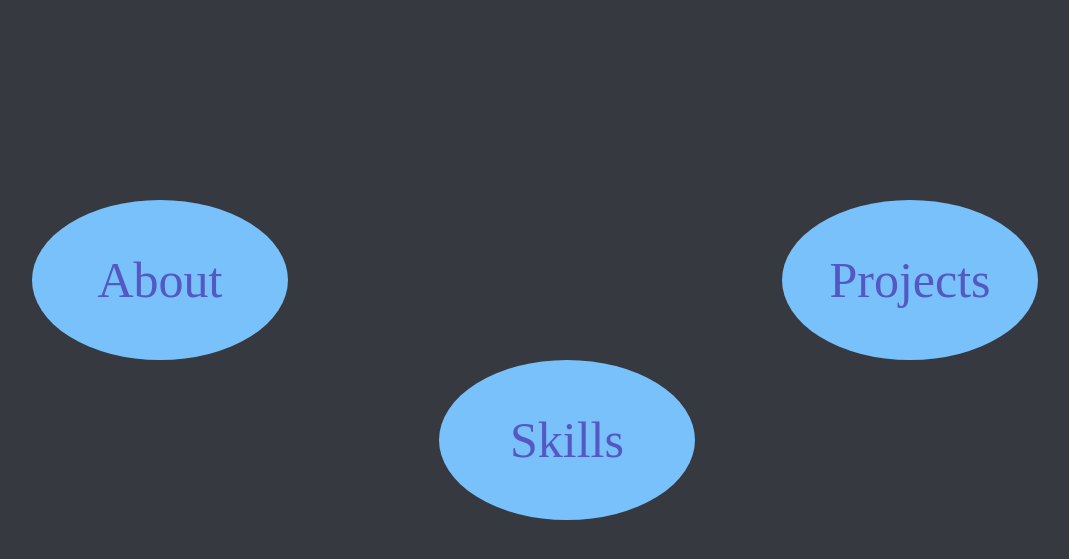
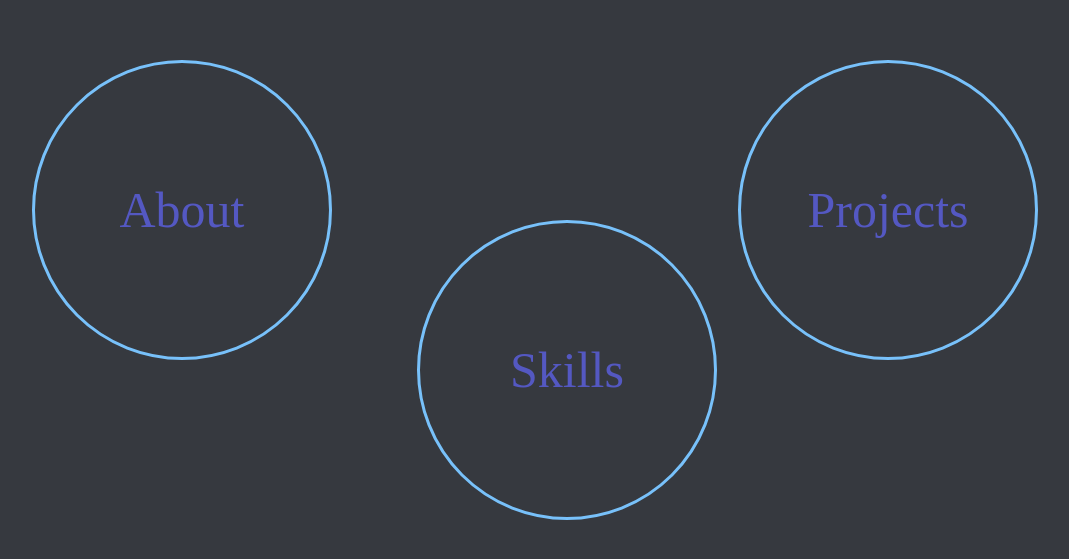
Before and after one commit to aleandre6579/ReactPortfolio, a React (Create React App) app: page / in a window 1280 px wide. Shown: the part 175-734 px from the top of the page, without its empty margins (73-1142 px from the left). Built offline with nearby package versions, Linux system fonts and the light colour scheme.

Commit message:
Improving buttons

```diff
--- a/src/components/intro.jsx
+++ b/src/components/intro.jsx
@@ -7,20 +7,43 @@ class Intro extends Component {
 
     }
     render() {
+        console.log(document.querySelectorAll(".magic"));
+        function circleBtnClicked(btnNum) {
+            console.log(btnNum);
+        }
+
+        const handleOnMouseMove = e => {
+            console.log("A");
+            const { currentTarget: target } = e;
+
+            const rect = target.getBoundingClientRect(),
+                x = e.clientX - rect.left,
+                y = e.clientY - rect.top;
+
+            target.style.setProperty("--mouse-x", '${x}px');
+            target.style.setProperty("--mouse-y", '${y}px');
+        }
+
+        for(const magic of document.querySelectorAll(".magic")) {
+            console.log("B");
+            magic.onmousemove = e => handleOnMouseMove(e);
+        }
+
         return (
             <div className="w3-display-container w3-center white-section">
                     <div className="title w3-container w3-padding-32 w3-hide-small">
                         <div className="name">Alexandre Simon</div>
                         <div className="software-dev">Software Developer</div>
                     </div>
+
                     <div className="btns">
-                        <div className="magic btn-container about-btn">
+                        <div onClick={() => circleBtnClicked(0)} className="magic btn-container about-btn">
                             <div className="circle-btn-txt">About</div>
                         </div>
-                        <div className="magic btn-container skills-btn">
+                        <div onClick={() => circleBtnClicked(1)} className="magic btn-container skills-btn">
                             <div className="circle-btn-txt">Skills</div>
                         </div>
-                        <div className="magic btn-container projects-btn">
+                        <div onClick={() => circleBtnClicked(2)} className="magic btn-container projects-btn">
                             <div className="circle-btn-txt">Projects</div>
                         </div>
                     </div>
--- a/src/css/intro.css
+++ b/src/css/intro.css
@@ -7,7 +7,18 @@
     --title-size: clamp(2rem, 5rem, 10rem);
 }
 
-@keyframes background-pan {
+@keyframes btn-on-hover {
+    0% {
+        background: transparent;
+        }
+
+    100% {
+        background: linear-gradient(-45deg,
+        var(--purple), var(--blue));
+        }
+}
+
+@keyframes btn-background {
 	0% {
 		background-position: 0% 0%;
 	}
@@ -40,17 +51,6 @@
     }
     100% {
         left:  5%;
-    }
-}
-
-@keyframes btnsFadeIn {
-    0% {
-        opacity: 0;
-        transform: scale(0);
-    }
-    100% {
-        opacity: 1;
-        transform: scale(1);
     }
 }
 
@@ -91,16 +91,64 @@
     justify-content: center;
 }
 .btn-container {
-    margin: 7em;
+    margin: 7rem;
     position: absolute;
-    border: none;
-    border-radius: 50%;
-    background-color: var(--blue);
-    width: clamp(5%, 20%, 20%);
-    height: clamp(5%, 20%, 20%);
+    width: clamp(5rem, 20rem, 20rem);
+    height: clamp(5rem, 20rem, 20rem);
     display: flex;
     align-items: center;
     justify-content: center;
+    border-style: solid;
+    border-width: 3px;
+    border-color: var(--blue);
+    border-radius: 50%;
+    transition: 500ms;
+    cursor: pointer;
+}
+.btn-container:hover {
+    border-color: rgb(0,0,0,0);
+}
+
+.magic {
+    z-index: 1;
+}
+
+.magic::before {
+    content: "";
+    background: linear-gradient(-45deg,
+    var(--purple), var(--blue));
+    opacity: 0;
+    transition: 300ms;
+    z-index: -1;
+    position: absolute;
+    top: 0;
+    left: 0;
+    width: 100%;
+    height: 100%;
+    border-radius: 50%;
+}
+
+.magic::after {
+    background: radial-gradient(
+        800px circle at var(--mouse-x) var(--mouse-y),
+        rgba(255, 255, 255, 0.6),
+        transparent 40%
+    );
+    border-radius: 50%;
+    content: "";
+    position: absolute;
+    top: 0;
+    left: 0;
+    width: 100%;
+    height: 100%;
+    z-index: 2;
+}
+
+.magic:hover::before {
+    opacity: 1;
+	background-size: 400% 400%;
+	animation: btn-background 2s ease infinite;
+
 }
 
 .about-btn {
@@ -113,9 +161,6 @@
 .projects-btn {
     right: 5%;
     bottom: 20%;
-}
-.slideIn {
-    animation: btnsFadeIn 0.8s ease forwards 0.6s;
 }
 
 .circle-btn-txt {
@@ -151,11 +196,3 @@
     white-space: nowrap;
     margin-top: 2%;
 }
-
-.magic:hover {
-	background: linear-gradient(-45deg,
-    var(--purple), var(--blue));
-	background-size: 400% 400%;
-	animation: background-pan 2s ease infinite;
-
-}
```
